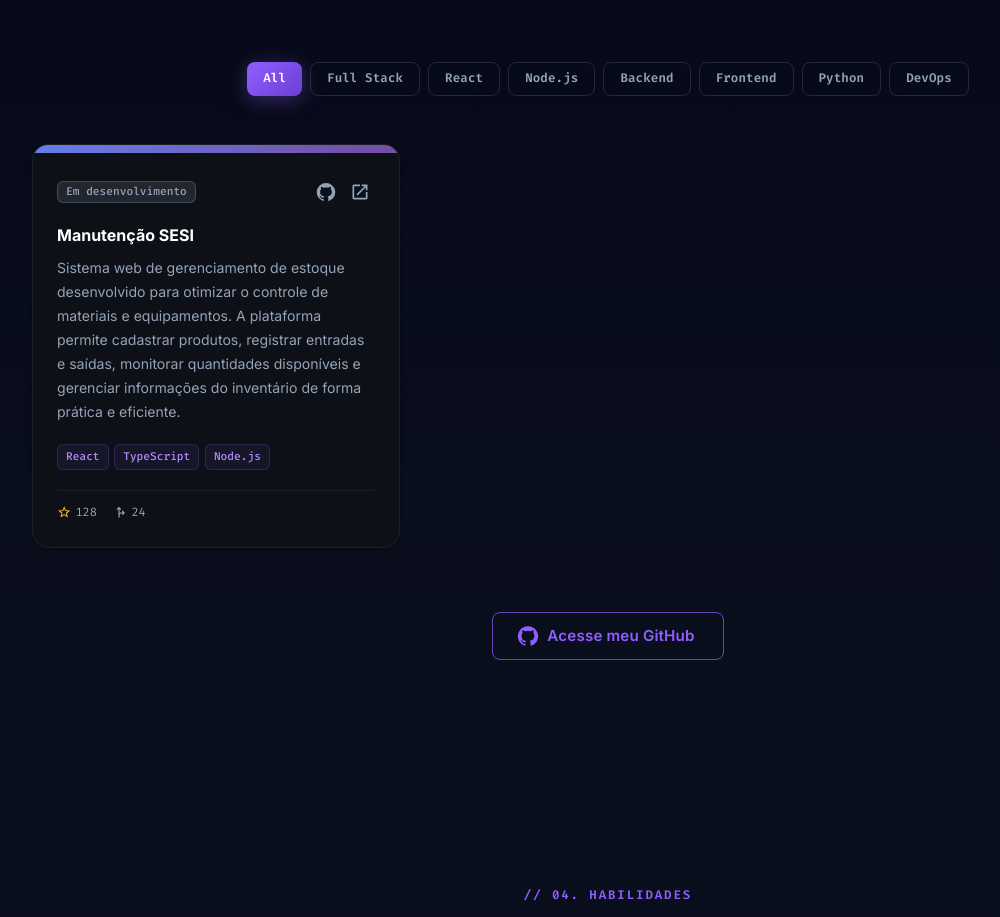
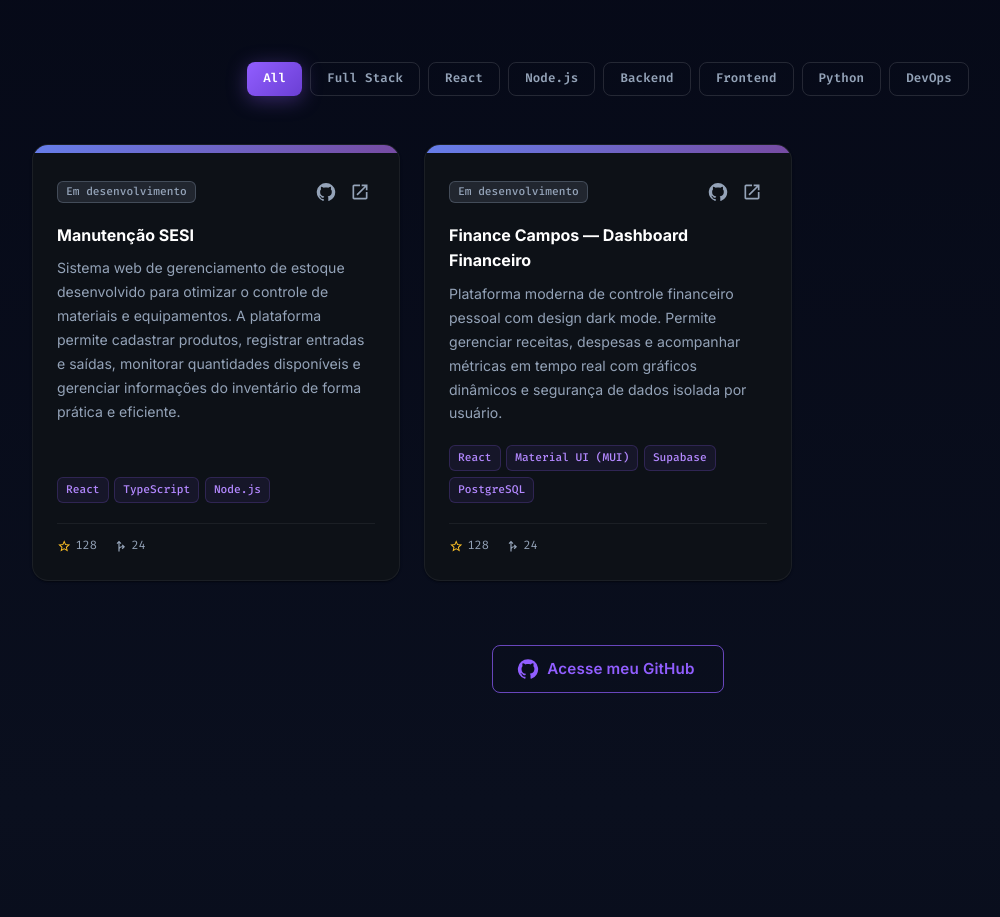
Before and after one commit to CleuberN/cleuber-portfolio, a React (Vite) app: page / in a window 1280 px wide. Shown: the part 3060-3977 px from the top of the page, without its empty margins (32-1032 px from the left). Built offline with nearby package versions, Linux system fonts and the light colour scheme; the HTML template or start-up script is replaced by a standard one.

Commit message:
feat: colocando o finance campos no portfólio

```diff
--- a/src/data/projects.js
+++ b/src/data/projects.js
@@ -15,6 +15,22 @@
     status: 'Em desenvolvimento',
     gradient: 'linear-gradient(135deg, #667eea 0%, #764ba2 100%)',
   },
+  {
+    id: 2,
+    title: 'Finance Campos — Dashboard Financeiro',
+    description:
+      'Plataforma moderna de controle financeiro pessoal com design dark mode. Permite gerenciar receitas, despesas e acompanhar métricas em tempo real com gráficos dinâmicos e segurança de dados isolada por usuário.',
+    technologies: ['React', 'Material UI (MUI)', 'Supabase', 'PostgreSQL'],
+    github: 'https://github.com/camposdevs/finance-dashboard',
+    demo: 'https://finance-dashboard-eta-lake.vercel.app/',
+    image: null,
+    featured: true,
+    stars: 128,
+    forks: 24,
+    categories: ['frontend', 'react'],
+    status: 'Em desenvolvimento',
+    gradient: 'linear-gradient(135deg, #667eea 0%, #764ba2 100%)',
+  },
 ];
 
 export const projectFilters = [
```
